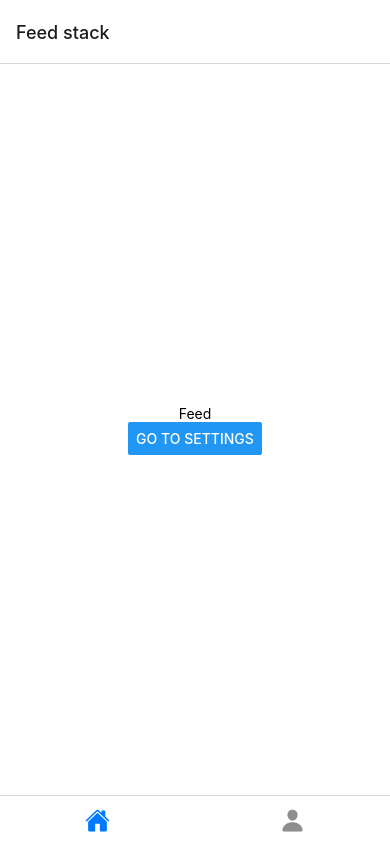
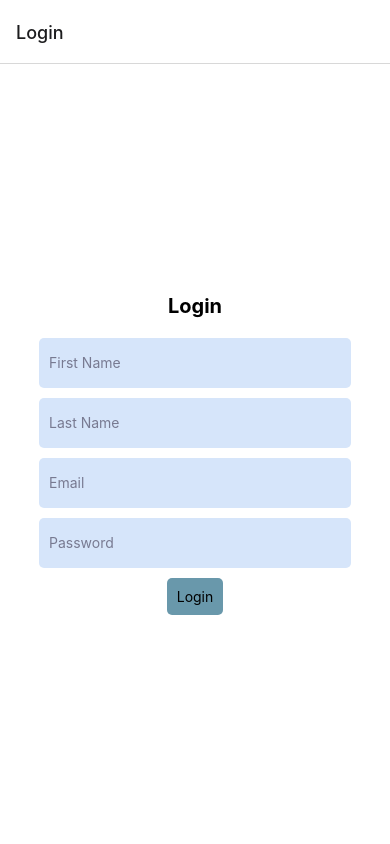
Before and after one commit to e-rojas/expense-mng-application, a React Native app: screen /Login in a window 390 px wide. Built offline with nearby package versions, Linux system fonts and the light colour scheme; no server answers.

Commit message:
basic login screen created

```diff
--- a/Screens/Feed.tsx
+++ b/Screens/Feed.tsx
@@ -11,14 +11,14 @@ type Props = {
 const Feed = ({ navigation }: Props) => {
   const dispatch = useDispatch();
 
-React.useEffect(() => {
-  dispatch(registerUser({
-    firstName:'minh',
-    lastName:'Doe',
-    email:'minh@gmail.com',
-    password:'funny1',
-  }))
-}, [])
+// React.useEffect(() => {
+//   dispatch(registerUser({
+//     firstName:'minh',
+//     lastName:'Doe',
+//     email:'minh@gmail.com',
+//     password:'funny1',
+//   }))
+// }, [])
   return (
     <View style={styles.container}>
       <Text>Feed</Text>
--- /dev/null
+++ b/Screens/Login.tsx
@@ -0,0 +1,92 @@
+import { StyleSheet, Text, TextInput, TouchableOpacity, View } from "react-native";
+import React from "react";
+
+type Props = {};
+
+const Login = (props: Props) => {
+  const [loginInfo, setLoginInfo] = React.useState<{
+    email: string;
+    password: string;
+    firstName: string;
+    lastName: string;
+  }>({ email: "", password: "", firstName: "", lastName: "" });
+  return (
+    <View style={styles.container}>
+      <Text style={styles.title}>Login</Text>
+      <TextInput
+        style={styles.textInput}
+        placeholder="First Name"
+        placeholderTextColor="#787A91"
+        value={loginInfo.firstName}
+        onChangeText={(firstName: string) =>
+          setLoginInfo((prevState) => ({ ...prevState, firstName }))
+        }
+      />
+      <TextInput
+        style={styles.textInput}
+        placeholder="Last Name"
+        placeholderTextColor="#787A91"
+        value={loginInfo.lastName}
+        onChangeText={(lastName: string) =>
+          setLoginInfo((prevState) => ({ ...prevState, lastName }))
+        }
+      />
+      <TextInput
+        style={styles.textInput}
+        placeholder="Email"
+        placeholderTextColor="#787A91"
+        value={loginInfo.email}
+        onChangeText={(email: string) =>
+          setLoginInfo((prevState) => ({ ...prevState, email }))
+        }
+        keyboardType='email-address'
+        autoCapitalize='none'
+        autoCorrect={false}
+      />
+      <TextInput
+        style={styles.textInput}
+        placeholder="Password"
+        placeholderTextColor="#787A91"
+        value={loginInfo.password}
+        onChangeText={(password: string) =>
+          setLoginInfo((prevState) => ({ ...prevState, password }))
+        }
+        textContentType="password"
+        secureTextEntry={true}
+      />
+      <TouchableOpacity style={styles.button} onPress={()=>{}}>
+        <Text >Login</Text>
+      </TouchableOpacity>
+    </View>
+  );
+};
+
+export default Login;
+
+const styles = StyleSheet.create({
+  container: {
+    flex: 1,
+    backgroundColor: "#fff",
+    alignItems: 'center',
+    justifyContent: 'center',
+  },
+  title:{
+    fontSize: 20,
+    fontWeight: 'bold',
+    marginBottom: 20,
+  },
+  textInput: {
+    width: '80%',
+    backgroundColor: '#D6E5FA',
+    borderRadius: 5,
+    height: 50,
+    marginBottom: 10,
+    paddingLeft: 10,
+
+  },
+  button: {
+    backgroundColor: '#6998AB',
+    padding: 10,
+    borderRadius: 5,
+  }
+});
--- a/navigation_tabs/Navigation.tsx
+++ b/navigation_tabs/Navigation.tsx
@@ -3,6 +3,7 @@ import { createNativeStackNavigator } from "@react-navigation/native-stack";
 import { NavigationContainer } from "@react-navigation/native";
 import HomeTabs from "./TabsNavigator";
 import Settings from "../Screens/Settings";
+import Login from "../Screens/Login";
 
 const RootStack = createNativeStackNavigator<RootStackParamList>();
 
@@ -10,18 +11,32 @@ export type RootStackParamList = {
   Home: undefined;
   Settings: { msg: string };
   Feed: undefined;
+  Login: undefined;
 };
 
 const Navigation = () => {
+  const [userToken, setUserToken] = React.useState(false);
   return (
     <NavigationContainer>
       <RootStack.Navigator>
-        <RootStack.Screen
+        {userToken ? (
+          <>
+            <RootStack.Screen
+              name="Home"
+              component={HomeTabs}
+              options={{ headerShown: false }}
+            />
+            <RootStack.Screen name="Settings" component={Settings} />
+          </>
+        ) : (
+          <RootStack.Screen name="Login" component={Login} />
+        )}
+        {/* <RootStack.Screen
           name="Home"
           component={HomeTabs}
           options={{ headerShown: false }}
         />
-        <RootStack.Screen name="Settings" component={Settings} />
+        <RootStack.Screen name="Settings" component={Settings} /> */}
       </RootStack.Navigator>
     </NavigationContainer>
   );
```
Also changed, not shown: Screens/Singup.tsx (added, +23 -0 lines).
